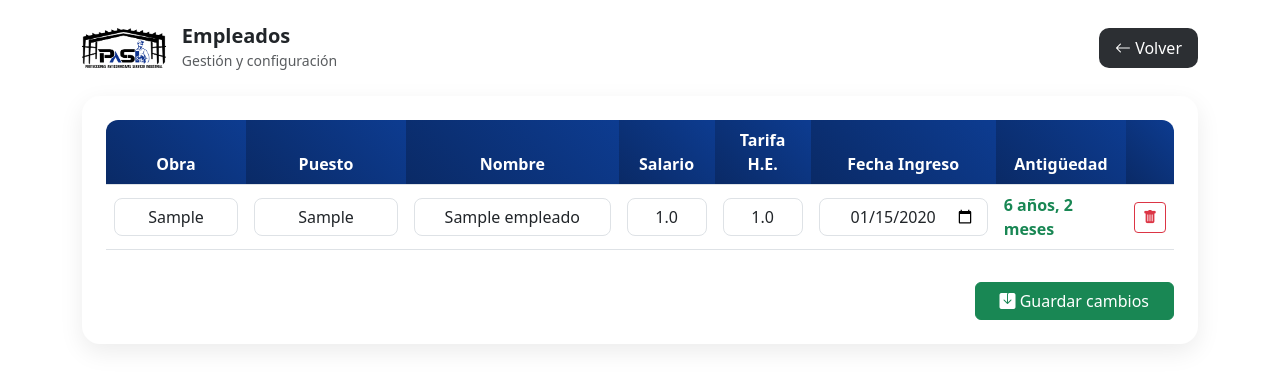
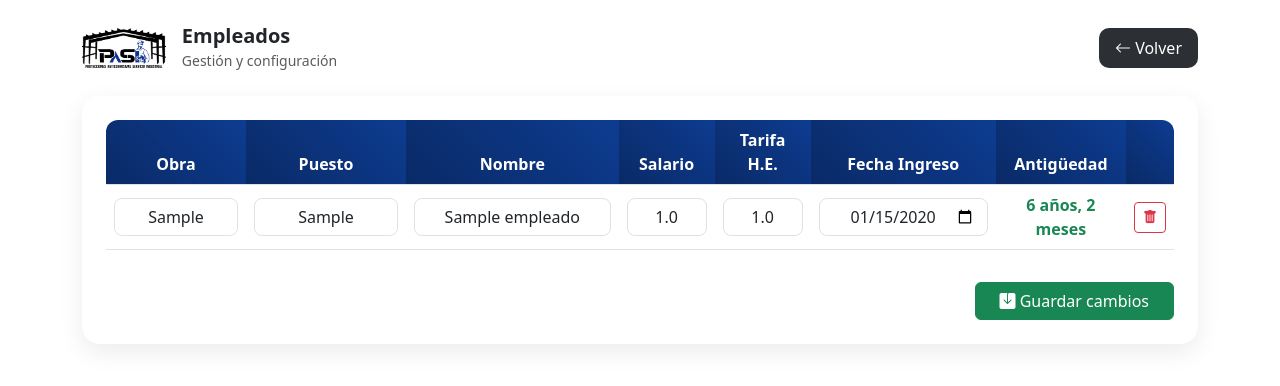
Before and after one commit to Vieyraist/Nomina, a Flask app: page /empleados in a window 1280 px wide. Shown: the top 386 px of the page. Run offline with Flask 3, Linux system fonts and the light colour scheme; the visitor is signed in with stand-in values (Sample User, id 1); tables that the repository leaves empty hold one stand-in row (values such as "Sample post"); some libraries are stand-ins or nearby versions.

Commit message:
Update empleados.html

```diff
--- a/templates/empleados.html
+++ b/templates/empleados.html
@@ -173,7 +173,7 @@ input {
 					</td>
 
                     <!-- 🔥 ANTIGÜEDAD -->
-                    <td class="text-success fw-bold">
+                    <td class="text-success fw-bold text-center">
                         {{ emp.antiguedad }}
                     </td>
 
```
